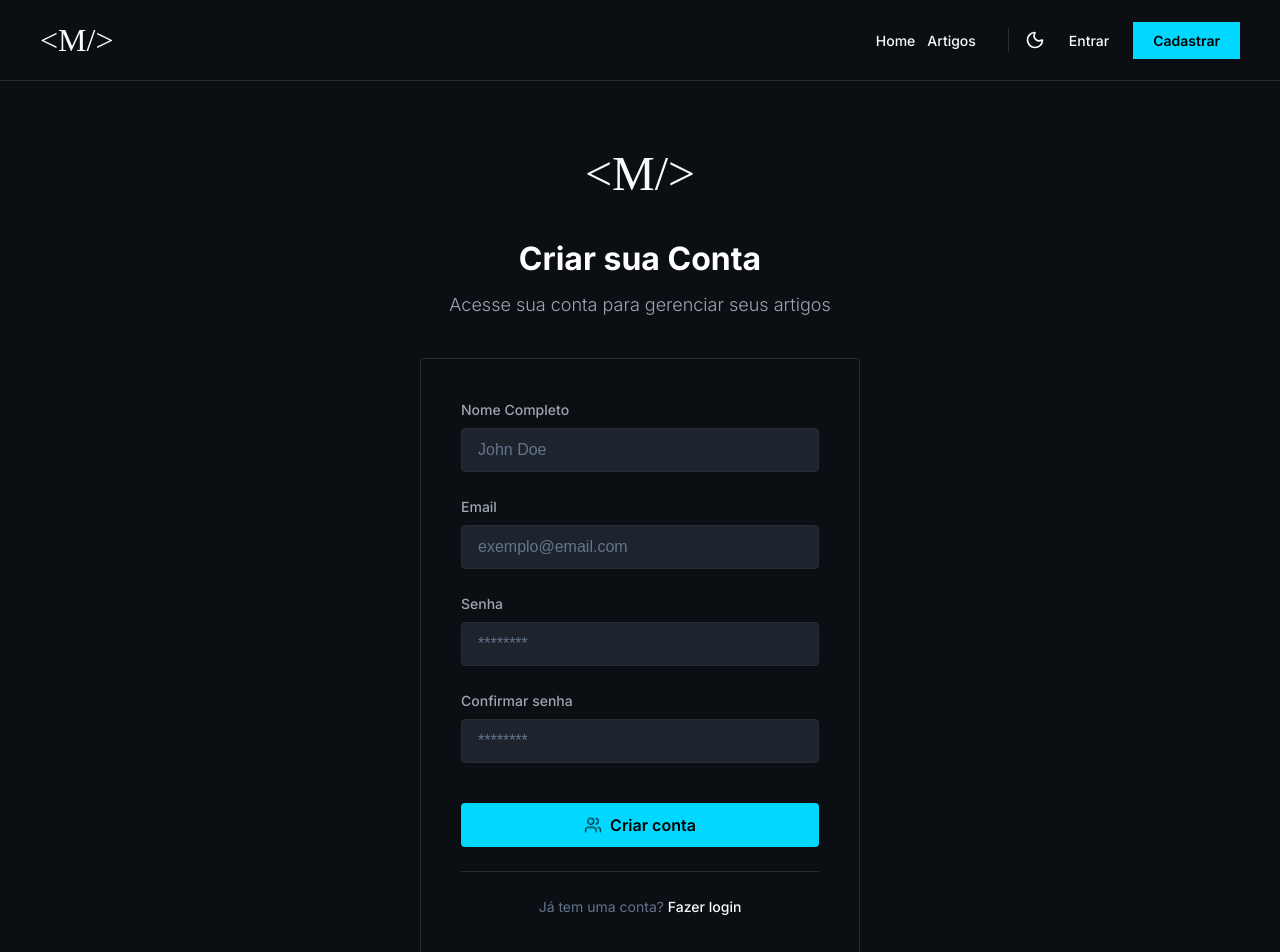
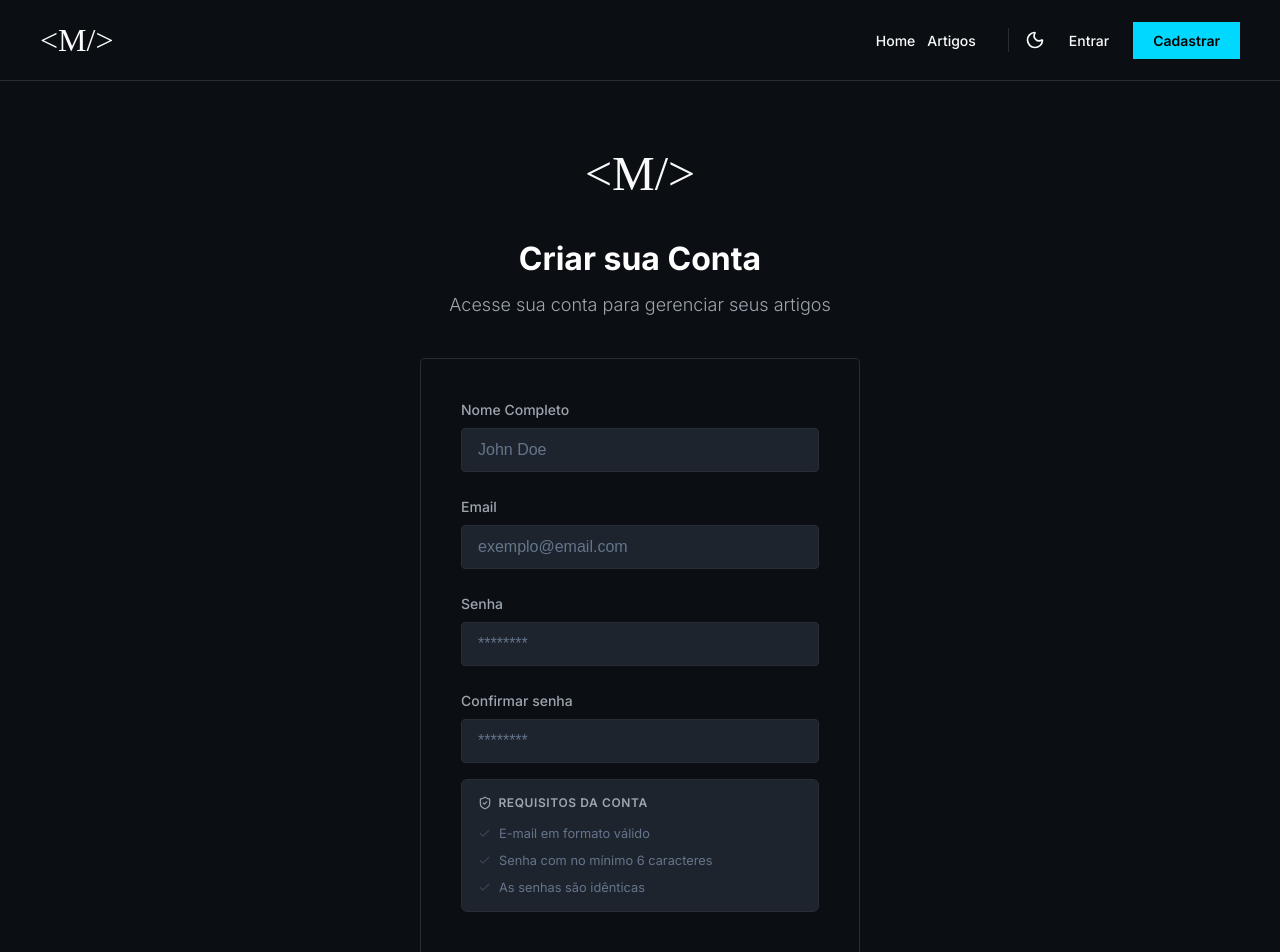
Before and after one commit to AlanFelipeM/MindBlog-Frontend, a React (Vite) app: page /register in a window 1280 px wide. Shown: the top 952 px of the page. Built offline with nearby package versions, Linux system fonts and the light colour scheme; no server answers; a web font is replaced by a local one.

Commit message:
fix: persistencia de curtidas no F5 e regras de cadastro com checklist interativo e avisos UI modernos

```diff
--- a/src/pages/ArticleDetail/index.tsx
+++ b/src/pages/ArticleDetail/index.tsx
@@ -171,9 +171,14 @@ export const ArticleDetail = () => {
   };
 
   useEffect(() => {
-    // Carrega a lista de usuários que curtiram este artigo
+    // Carrega a lista de usuários que curtiram este artigo no localStorage
     const likedByUsers: string[] = JSON.parse(localStorage.getItem(`@MindBlog:article_liked_by_${id}`) || '[]');
-    const currentUserName = user?.name || '';
+    const currentUserName = user?.name || 'Visitante';
+
+    // Atualiza o estado de curtida do usuário/visitante atual
+    const hasLiked = likedByUsers.includes(currentUserName);
+    setIsLikedArticle(hasLiked);
+
     // Incrementa e salva a contagem real de visualizações para este artigo no localStorage
     const currentViews = parseInt(localStorage.getItem(`@MindBlog:views_${id}`) || '0', 10) + 1;
     localStorage.setItem(`@MindBlog:views_${id}`, String(currentViews));
@@ -368,7 +373,7 @@ export const ArticleDetail = () => {
 
   // Curte/descurte o artigo preservando curtidas dos demais usuários
   const handleLikeArticle = () => {
-    const currentUserName = user?.name || 'Usuário';
+    const currentUserName = user?.name || 'Visitante';
     const likedByUsers: string[] = JSON.parse(localStorage.getItem(`@MindBlog:article_liked_by_${id}`) || '[]');
 
     let updatedList: string[];
--- a/src/pages/Login/styles.css
+++ b/src/pages/Login/styles.css
@@ -100,3 +100,97 @@
 .auth-footer a:hover {
   color: var(--brand-primary);
 }
+
+/* Notificações e Alertas visuais modernos */
+.auth-error-alert {
+  display: flex;
+  align-items: center;
+  gap: 0.75rem;
+  padding: 0.875rem 1.25rem;
+  background-color: rgba(239, 68, 68, 0.12);
+  border: 1px solid rgba(239, 68, 68, 0.35);
+  border-radius: 6px;
+  color: #F87171;
+  font-size: 0.875rem;
+  font-weight: 500;
+  margin-bottom: 1.5rem;
+  animation: slideDownAuthAlert 0.25s cubic-bezier(0.16, 1, 0.3, 1);
+}
+
+.auth-success-alert {
+  display: flex;
+  align-items: center;
+  gap: 0.75rem;
+  padding: 0.875rem 1.25rem;
+  background-color: rgba(0, 216, 255, 0.12);
+  border: 1px solid rgba(0, 216, 255, 0.35);
+  border-radius: 6px;
+  color: #00D8FF;
+  font-size: 0.875rem;
+  font-weight: 500;
+  margin-bottom: 1.5rem;
+  animation: slideDownAuthAlert 0.25s cubic-bezier(0.16, 1, 0.3, 1);
+}
+
+@keyframes slideDownAuthAlert {
+  from {
+    opacity: 0;
+    transform: translateY(-8px);
+  }
+  to {
+    opacity: 1;
+    transform: translateY(0);
+  }
+}
+
+/* Caixa de Regras de Validação em Tempo Real */
+.register-rules-box {
+  background-color: var(--bg-tertiary);
+  border: 1px solid var(--border-color);
+  border-radius: 6px;
+  padding: 0.875rem 1rem;
+  display: flex;
+  flex-direction: column;
+  gap: 0.5rem;
+  margin-top: -0.5rem;
+}
+
+.rules-header {
+  display: flex;
+  align-items: center;
+  gap: 0.4rem;
+  font-size: 0.75rem;
+  font-weight: 600;
+  color: var(--text-secondary);
+  text-transform: uppercase;
+  letter-spacing: 0.05em;
+  margin-bottom: 0.25rem;
+}
+
+.rules-icon {
+  color: var(--accent-color);
+}
+
+.rule-item {
+  display: flex;
+  align-items: center;
+  gap: 0.5rem;
+  font-size: 0.8rem;
+  color: var(--text-muted);
+  transition: color 0.2s ease;
+}
+
+.rule-item svg {
+  opacity: 0.4;
+  transition: opacity 0.2s ease, color 0.2s ease;
+}
+
+.rule-item.valid {
+  color: #34D399;
+  font-weight: 500;
+}
+
+.rule-item.valid svg {
+  opacity: 1;
+  color: #34D399;
+}
--- a/src/pages/Register/index.tsx
+++ b/src/pages/Register/index.tsx
@@ -1,7 +1,7 @@
 import { useState } from 'react';
 import type { FormEvent } from 'react';
 import { Link, useNavigate } from 'react-router-dom';
-import { AlertCircle, CheckCircle } from 'lucide-react';
+import { AlertCircle, CheckCircle, Check, ShieldCheck } from 'lucide-react';
 import { Input } from '../../components/Input';
 import { Button } from '../../components/Button';
 import { API_URL } from '../../config/api';
@@ -22,6 +22,10 @@ export const Register = () => {
   const [successMessage, setSuccessMessage] = useState('');
   const [loading, setLoading] = useState(false);
 
+  const isEmailValid = /\S+@\S+\.\S+/.test(email);
+  const isMinLength = password.length >= 6;
+  const isPasswordMatching = confirmPassword.length > 0 && password === confirmPassword;
+
   // Função para processar a criação de nova conta
   const handleRegister = async (e: FormEvent) => {
     e.preventDefault();
@@ -34,18 +38,17 @@ export const Register = () => {
       return;
     }
 
-    const emailRegex = /\S+@\S+\.\S+/;
-    if (!emailRegex.test(email)) {
+    if (!isEmailValid) {
       setErrorMessage('Por favor, informe um endereço de e-mail válido.');
       return;
     }
 
-    if (password.length < 6) {
+    if (!isMinLength) {
       setErrorMessage('A senha deve conter no mínimo 6 caracteres.');
       return;
     }
 
-    if (password !== confirmPassword) {
+    if (!isPasswordMatching) {
       setErrorMessage('As senhas não coincidem. Digite novamente.');
       return;
     }
@@ -100,7 +103,7 @@ export const Register = () => {
         {/* Notificação visual de erro */}
         {errorMessage && (
           <div className="auth-error-alert">
-            <AlertCircle size={16} />
+            <AlertCircle size={18} />
             <span>{errorMessage}</span>
           </div>
         )}
@@ -108,7 +111,7 @@ export const Register = () => {
         {/* Notificação visual de sucesso */}
         {successMessage && (
           <div className="auth-success-alert">
-            <CheckCircle size={16} />
+            <CheckCircle size={18} />
             <span>{successMessage}</span>
           </div>
         )}
@@ -150,6 +153,23 @@ export const Register = () => {
             required
           />
 
+          {/* Regras visuais e interativas de validação de senha e e-mail */}
+          <div className="register-rules-box">
+            <div className="rules-header">
+              <ShieldCheck size={14} className="rules-icon" />
+              <span>Requisitos da Conta</span>
+            </div>
+            <div className={`rule-item ${isEmailValid ? 'valid' : ''}`}>
+              <Check size={13} /> E-mail em formato válido
+            </div>
+            <div className={`rule-item ${isMinLength ? 'valid' : ''}`}>
+              <Check size={13} /> Senha com no mínimo 6 caracteres
+            </div>
+            <div className={`rule-item ${isPasswordMatching ? 'valid' : ''}`}>
+              <Check size={13} /> As senhas são idênticas
+            </div>
+          </div>
+
           <Button type="submit" className="auth-submit-btn" disabled={loading}>
             <img src={usersIcon} alt="" className="auth-btn-icon" />
             {loading ? 'Criando conta...' : 'Criar conta'}
```
